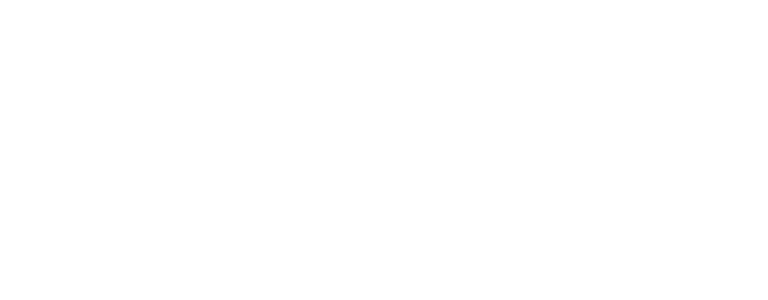
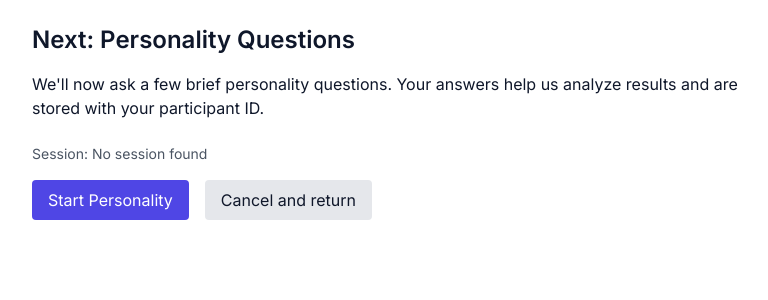
Before and after one commit to Rewoltor/DANNY-redo, a React (Vite) app: page /DemographicForm/PersonalityLanding in a window 1280 px wide. Before the commit this address had no page. Shown: the top 300 px of the page, without its empty margins (248-1016 px from the left). Built offline with nearby package versions, Linux system fonts and the light colour scheme.

Commit message:
landing page createion

```diff
--- a/src/App.tsx
+++ b/src/App.tsx
@@ -4,6 +4,8 @@ import Home from './pages/Home';
 import Demographics from './pages/DemographicForm/Demographics';
 import Personality from './pages/DemographicForm/Personality';
 import Cognitive from './pages/DemographicForm/Cognitive';
+import PersonalityLanding from './pages/DemographicForm/PersonalityLanding';
+import CognitiveLanding from './pages/DemographicForm/CognitiveLanding';
 import PreTestLanding from './pages/PreTestLanding';
 import InstructionsPage from './pages/InstructionsPage/InstructionsPage';
 import TestScreenContainer from './components/TestScreenContainer';
@@ -36,6 +38,7 @@ export default function App() {
     <Routes>
       <Route path="/" element={<Home />} />
       <Route path="/DemographicForm/Demographics" element={<Demographics />} />
+      <Route path="/DemographicForm/PersonalityLanding" element={<PersonalityLanding />} />
       <Route path="/DemographicForm/Personality" element={<Personality />} />
       <Route
         path="/test/baseline"
@@ -70,6 +73,7 @@ export default function App() {
       {/* legacy support: map /post_experiment/* to /posttest/* */}
       <Route path="/post_experiment/:rest" element={<RedirectPostExperiment />} />
       <Route path="/done" element={<DoneThankYou />} />
+      <Route path="/DemographicForm/CognitiveLanding" element={<CognitiveLanding />} />
       <Route path="/DemographicForm/Cognitive" element={<Cognitive />} />
       <Route path="/InstructionsPage/InstructionsPage" element={<InstructionsPage />} />
     </Routes>
--- /dev/null
+++ b/src/pages/DemographicForm/CognitiveLanding.tsx
@@ -0,0 +1,43 @@
+import React from 'react';
+import { useNavigate } from 'react-router-dom';
+import { useAppContext } from '../../contexts/AppContext';
+
+const CognitiveLanding: React.FC = () => {
+  const navigate = useNavigate();
+  const app = useAppContext();
+
+  const userID =
+    app?.userID || (typeof window !== 'undefined' ? sessionStorage.getItem('studyUserID') : null);
+
+  return (
+    <div className="max-w-3xl mx-auto p-6">
+      <h1 className="text-2xl font-semibold mb-4">Next: Cognitive Test</h1>
+      <p className="mb-6">
+        Next you'll complete a short cognitive task. Make sure you're in a quiet place and ready to
+        proceed.
+      </p>
+      {/* <div className="mb-4 text-sm text-gray-600">Session: {userID || 'No session found'}</div> */}
+
+      <div className="flex gap-4">
+        <button
+          className="px-4 py-2 bg-indigo-600 text-white rounded"
+          onClick={() => navigate('/DemographicForm/Cognitive')}
+        >
+          Start Cognitive
+        </button>
+
+        {/* <button
+          className="px-4 py-2 bg-gray-200 rounded"
+          onClick={() => {
+            sessionStorage.removeItem('studyUserID')
+            navigate('/')
+          }}
+        >
+          Cancel and return
+        </button> */}
+      </div>
+    </div>
+  );
+};
+
+export default CognitiveLanding;
--- a/src/pages/DemographicForm/Demographics.tsx
+++ b/src/pages/DemographicForm/Demographics.tsx
@@ -75,8 +75,8 @@ export default function Demographics() {
           app.setTreatmentGroup(treatmentGroup as 'treatment' | 'control');
         if (app && app.setSessionActive) app.setSessionActive(true);
 
-        // navigate to next part of demographic flow
-        navigate('/DemographicForm/Personality');
+        // navigate to next part of demographic flow (landing page before personality)
+        navigate('/DemographicForm/PersonalityLanding');
       } catch (err) {
         console.error('Failed to start session:', err);
         // keep the user on the page; ideally show UI error (omitted for brevity)
--- a/src/pages/DemographicForm/Personality.tsx
+++ b/src/pages/DemographicForm/Personality.tsx
@@ -181,7 +181,7 @@ function PersonalityTest({ assessmentId: _assessmentId, onSubmit }: PersonalityT
         try {
           if (!app || !app.userID) {
             console.warn('No active participant in context; skipping personality save');
-            navigate('/DemographicForm/Cognitive', {
+            navigate('/DemographicForm/CognitiveLanding', {
               state: { personalityResponses: cleanResponses },
             });
             return;
@@ -213,7 +213,7 @@ function PersonalityTest({ assessmentId: _assessmentId, onSubmit }: PersonalityT
         } catch (err) {
           console.error('Failed to save personality results to participant_results:', err);
         } finally {
-          navigate('/DemographicForm/Cognitive', {
+          navigate('/DemographicForm/CognitiveLanding', {
             state: { personalityResponses: cleanResponses },
           });
         }
--- /dev/null
+++ b/src/pages/DemographicForm/PersonalityLanding.tsx
@@ -0,0 +1,43 @@
+import React from 'react';
+import { useNavigate } from 'react-router-dom';
+import { useAppContext } from '../../contexts/AppContext';
+
+const PersonalityLanding: React.FC = () => {
+  const navigate = useNavigate();
+  const app = useAppContext();
+
+  const userID =
+    app?.userID || (typeof window !== 'undefined' ? sessionStorage.getItem('studyUserID') : null);
+
+  return (
+    <div className="max-w-3xl mx-auto p-6">
+      <h1 className="text-2xl font-semibold mb-4">Next: Personality Questions</h1>
+      <p className="mb-6">
+        We'll now ask a few brief personality questions. Your answers help us analyze results and
+        are stored with your participant ID.
+      </p>
+      <div className="mb-4 text-sm text-gray-600">Session: {userID || 'No session found'}</div>
+
+      <div className="flex gap-4">
+        <button
+          className="px-4 py-2 bg-indigo-600 text-white rounded"
+          onClick={() => navigate('/DemographicForm/Personality')}
+        >
+          Start Personality
+        </button>
+
+        <button
+          className="px-4 py-2 bg-gray-200 rounded"
+          onClick={() => {
+            sessionStorage.removeItem('studyUserID');
+            navigate('/');
+          }}
+        >
+          Cancel and return
+        </button>
+      </div>
+    </div>
+  );
+};
+
+export default PersonalityLanding;
```
